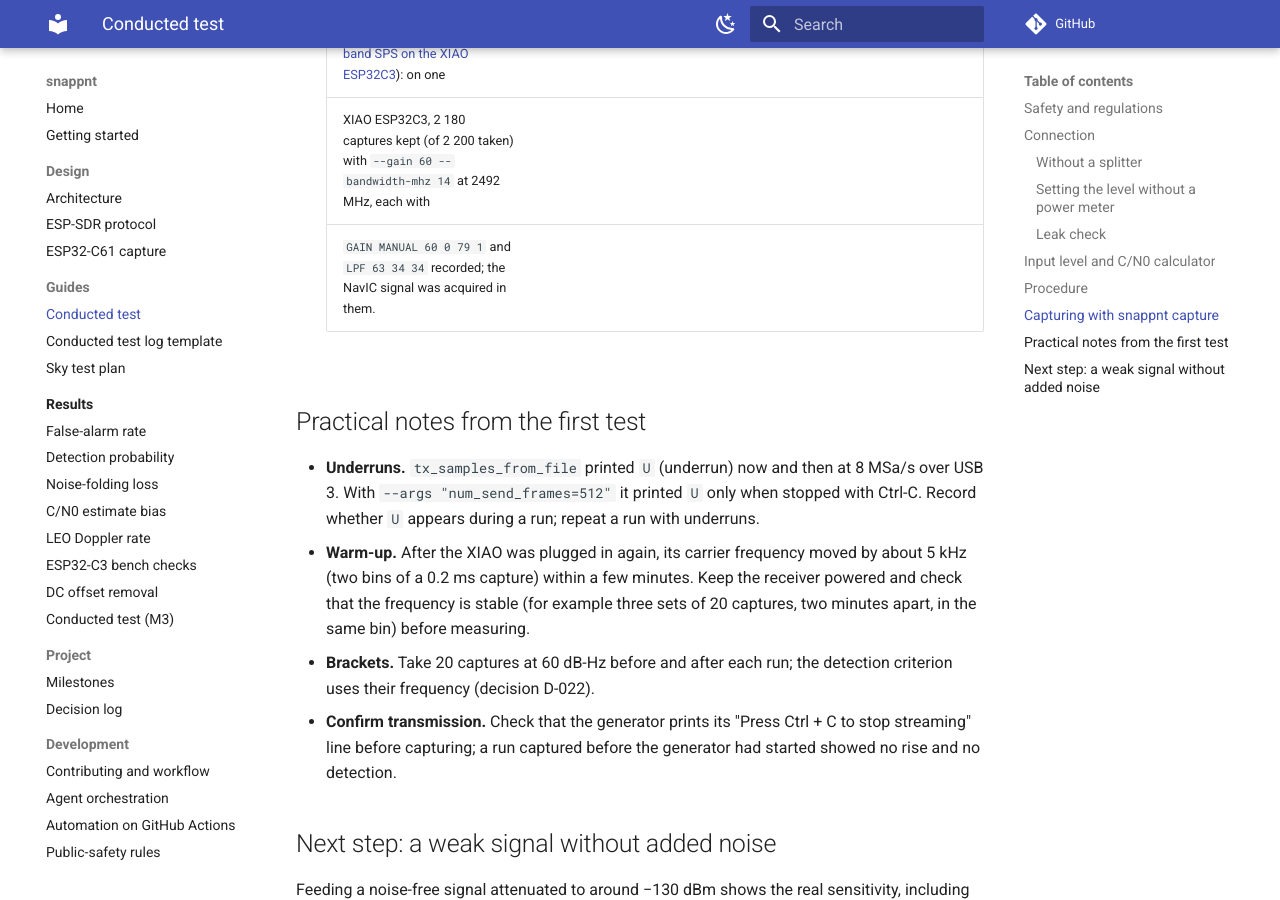
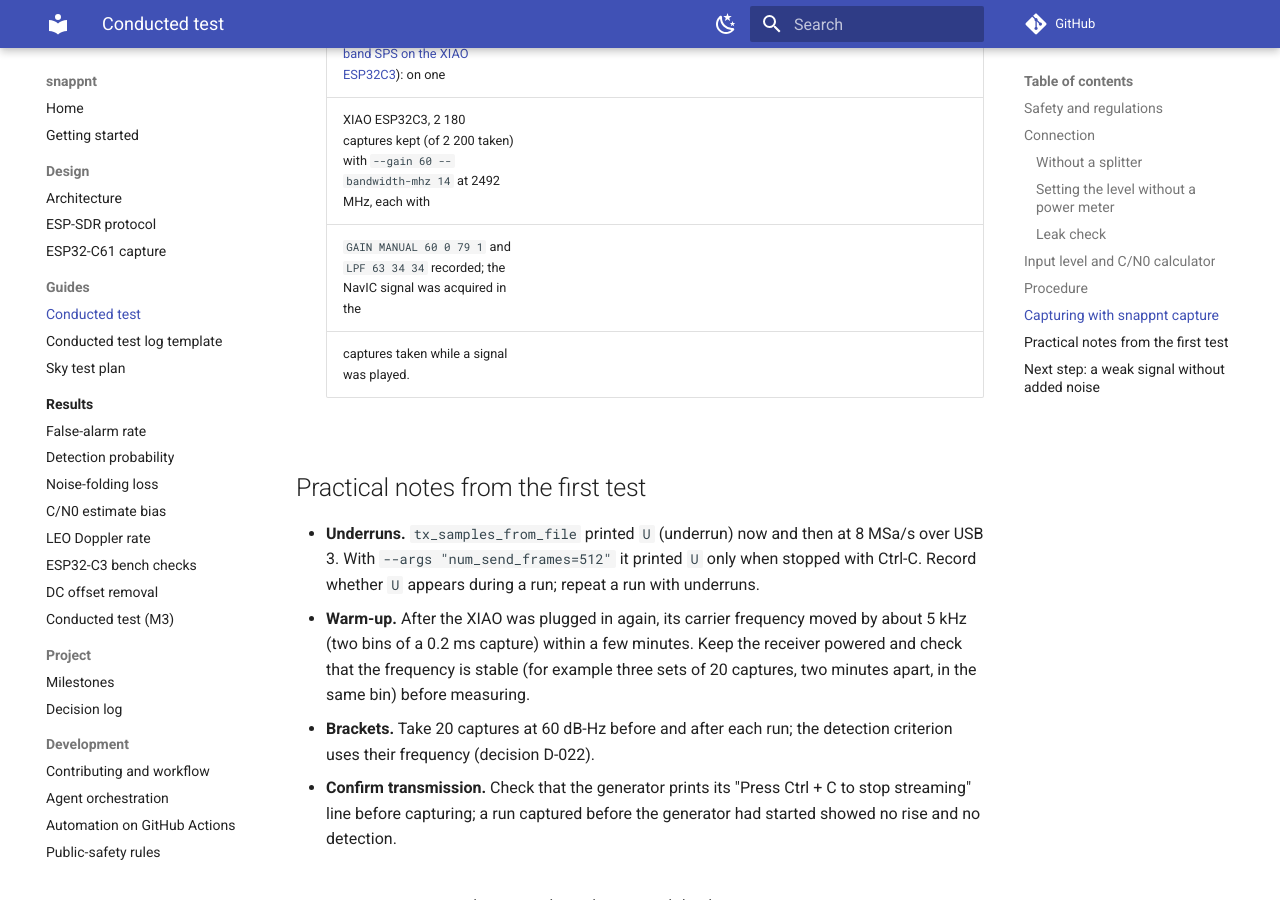
Before and after one commit to h-shiono/snappnt, an MkDocs documentation site: the page built from docs/guides/conducted-test.md, in a window 1280 px wide and 900 px high, scrolled down 7557 px. Built offline with MkDocs 1.6.1 and Material for MkDocs 9.7.7, drawn with Linux system fonts in a browser that asks for light colours; comment, search, counter and statistics services are not loaded.

Commit message:
Conducted test page: state clipping check over all captures, clarify wording
Co-Authored-By: Claude Opus 5.5 <noreply@anthropic.com>
Signed-off-by: h-shiono <hato.gnss@gmail.com>

```diff
--- a/docs/guides/conducted-test.md
+++ b/docs/guides/conducted-test.md
@@ -196,7 +196,8 @@ snappnt capture --dry-run --freq-hz 2492e6        # print the commands, send not
 - **Verified on hardware** in the conducted test of issue #11
   ([Conducted test of NavIC S-band SPS on the XIAO ESP32C3](../results/conducted-m3.md)): on one
   XIAO ESP32C3, 2 180 captures kept (of 2 200 taken) with `--gain 60 --bandwidth-mhz 14` at 2492 MHz, each with
-  `GAIN MANUAL 60 0 79 1` and `LPF 63 34 34` recorded; the NavIC signal was acquired in them.
+  `GAIN MANUAL 60 0 79 1` and `LPF 63 34 34` recorded; the NavIC signal was acquired in the
+  captures taken while a signal was played.
 
 ## Practical notes from the first test
 
```
Also changed, not shown: docs/results/conducted-m3.md (+4 -3 lines).
